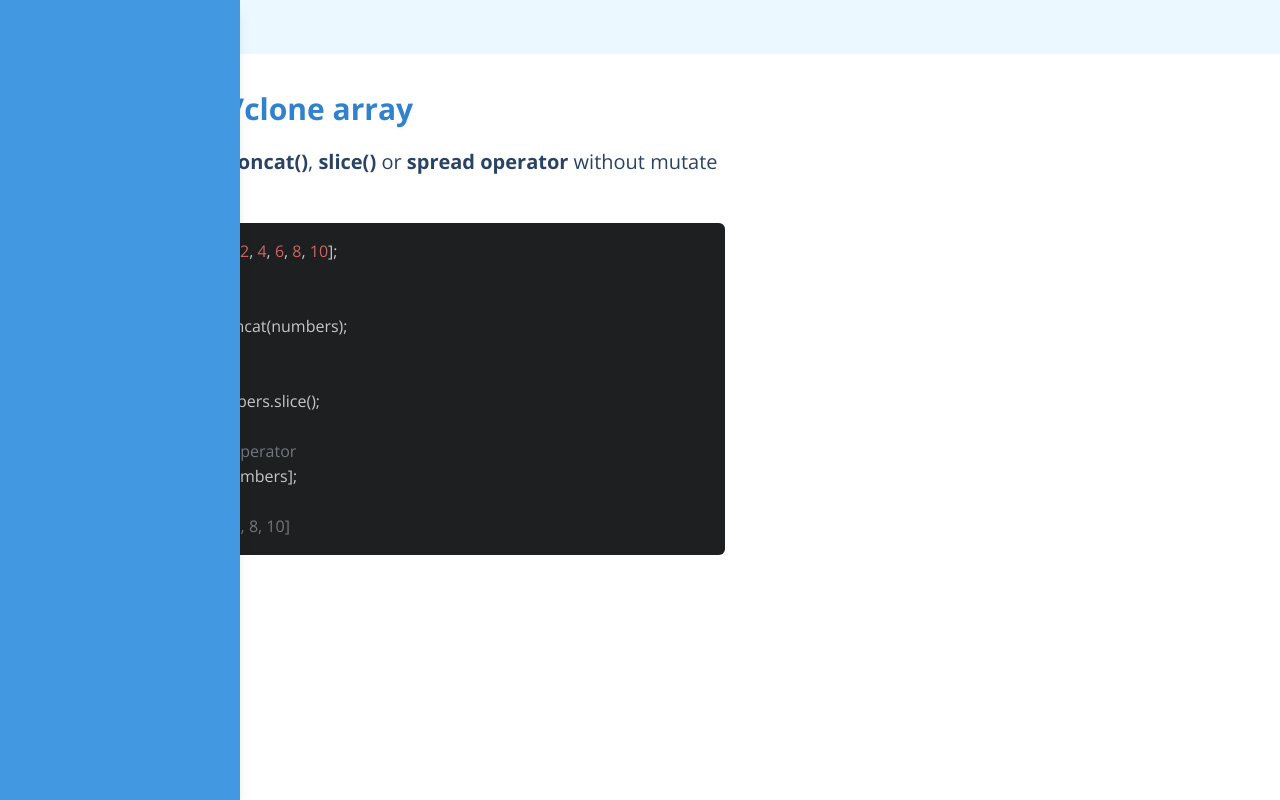
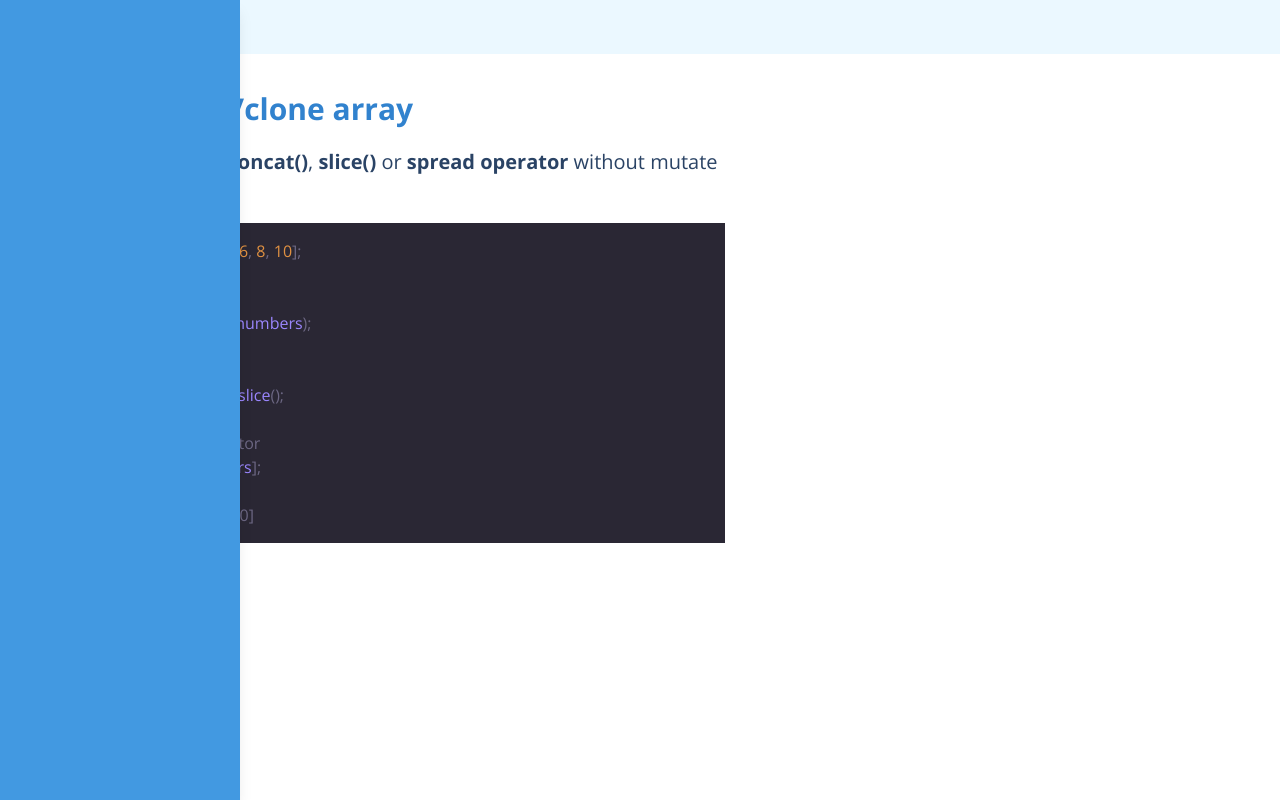
Before and after one commit to o-louis/CodeTips, a Next.js app: page /posts/copy-clone-array in a window 1280 px wide. Built offline with nearby package versions, Linux system fonts and the light colour scheme; what @tailwindcss/ui would draw is missing.

Commit message:
feat: Add the highlight tag for the code rendering

```diff
--- a/components/Code.js
+++ b/components/Code.js
@@ -1,15 +1,19 @@
-import { Light as SyntaxHighlighter } from "react-syntax-highlighter";
-import { hybrid } from "react-syntax-highlighter/dist/cjs/styles/hljs";
+import Highlight, { defaultProps } from "prism-react-renderer";
 
 export default function Code({ children }) {
   return (
-    <SyntaxHighlighter
-      language="javascript"
-      style={hybrid}
-      className="syntaxhighlighter font-sans rounded-md"
-      showLineNumbers
-    >
-      {children}
-    </SyntaxHighlighter>
+    <Highlight {...defaultProps} code={children} language="javascript">
+      {({ className, style, tokens, getLineProps, getTokenProps }) => (
+        <pre className={`${className} syntaxhighlighter`} style={style}>
+          {tokens.map((line, i) => (
+            <div {...getLineProps({ line, key: i })}>
+              {line.map((token, key) => (
+                <span {...getTokenProps({ token, key })} />
+              ))}
+            </div>
+          ))}
+        </pre>
+      )}
+    </Highlight>
   );
 }
--- a/styles/tailwind.css
+++ b/styles/tailwind.css
@@ -17,7 +17,7 @@ aside li > a {
 }
 
 /* Markdown */
-.syntaxhighlighter code {
+.syntaxhighlighter {
   white-space: pre-wrap !important;
 }
 
```
